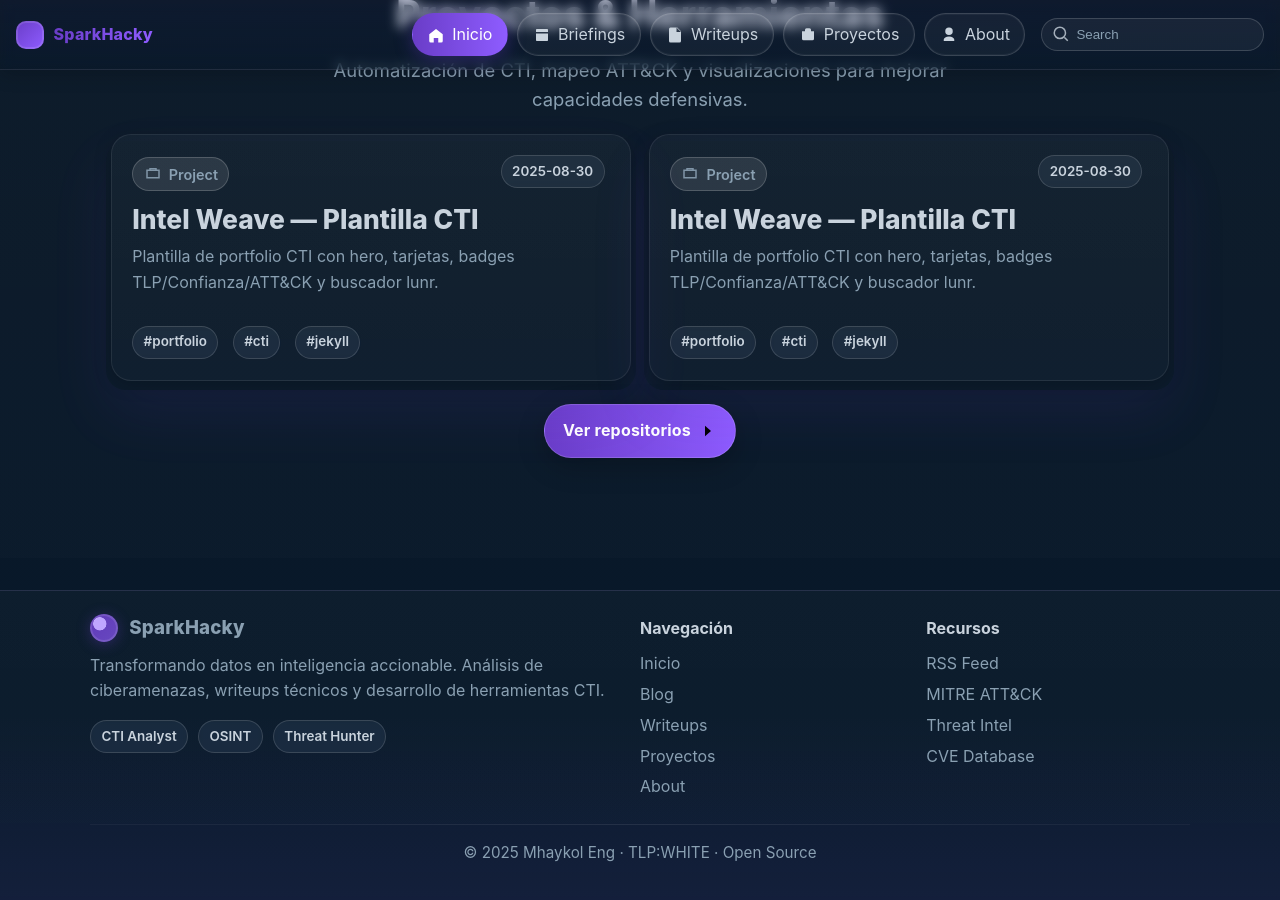
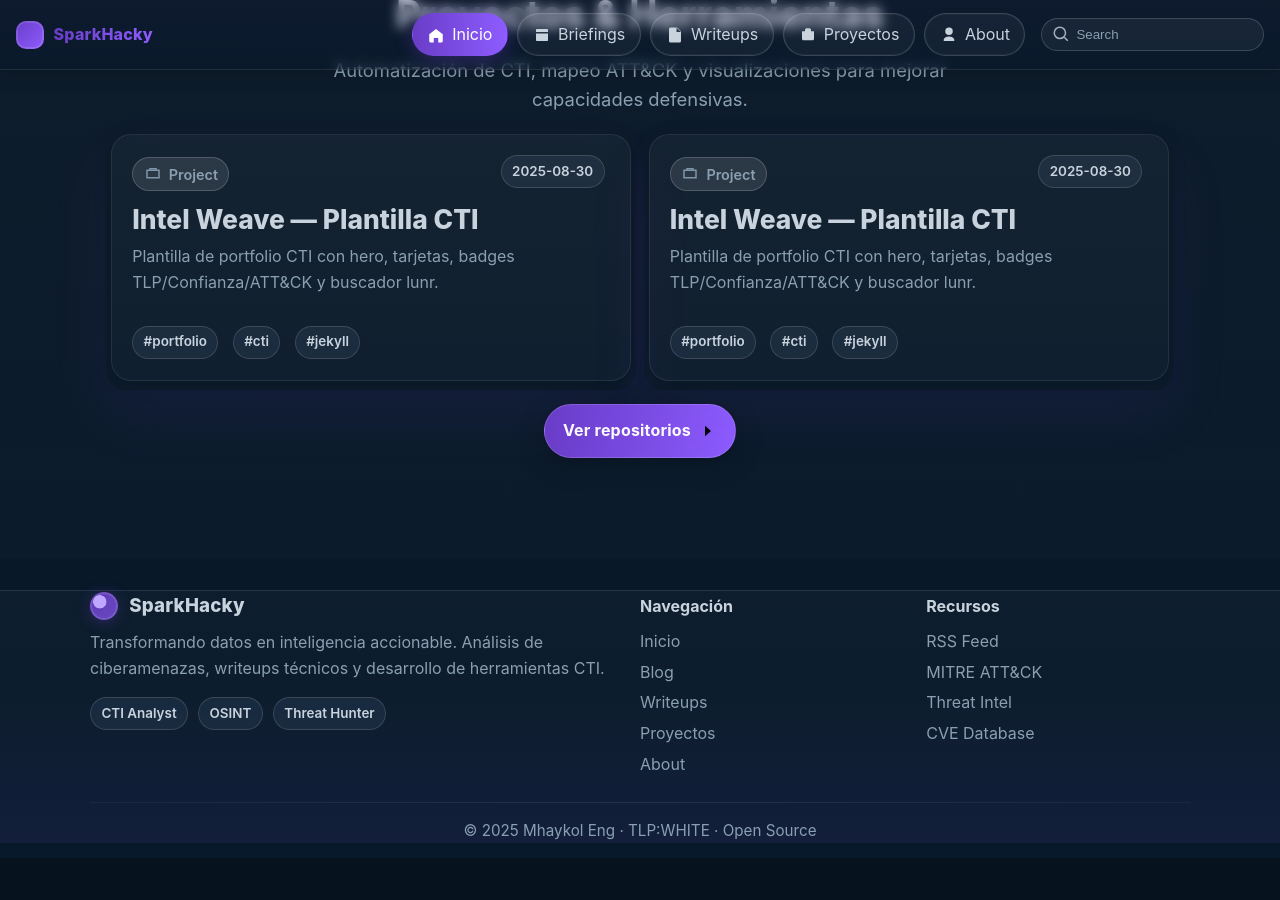
Before and after one commit to Sparkhacky/sparkhacky.github.io, a Jekyll site: the page built from index.html, in a window 1280 px wide and 900 px high, scrolled down 2113 px. Built offline with Jekyll 4.4.1, drawn with Linux system fonts in a browser that asks for light colours; after the commit the page ends 2971 px from its top, so only the background shows below that.

Commit message:
Update design.css

```diff
--- a/assets/css/design.css
+++ b/assets/css/design.css
@@ -340,7 +340,7 @@ a:hover, .site-nav a:hover, .pill-nav:hover, .btn:hover{ text-decoration:none }
 /* ========================================================================== */
 .site-footer{
   border-top:1px solid rgba(255,255,255,.08);
-  padding:1.4rem 1rem 1.2rem; color:var(--ink-2); /* compacto */
+ padding-bottom: 0 !important; /* compacto */
   background:
     linear-gradient(0deg,rgba(106,61,200,.09),rgba(106,61,200,0) 60%),
     linear-gradient(180deg,rgba(255,255,255,.02),rgba(255,255,255,.01));
```
